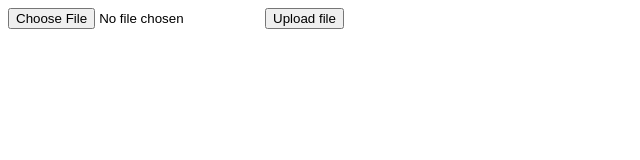
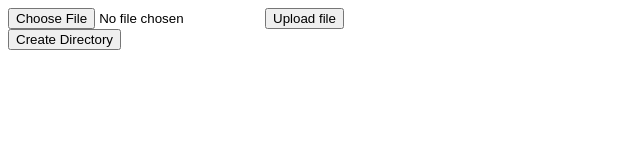
Before and after one commit to itzeltlelocl/Administrador-de-archivos-en-la-nube, a plain HTML site: page uploadFiles/public/index.html in a window 1280 px wide. Shown: the whole page, without its empty margins (0-640 px from the left). Drawn offline with Linux system fonts and the light colour scheme.

Commit message:
Add files via upload
Ejemplo: Se añadió botón para crear directorio

```diff
--- a/uploadFiles/public/index.html
+++ b/uploadFiles/public/index.html
@@ -11,5 +11,9 @@
 		<button id="btnSend"> Upload file </button>
 	</form>
 
+	<form action="/createDirectory" method="post" enctype="multipart/form-data">
+		<button id="btnDir"> Create Directory </button>
+	</form>
 </body>
+
 </html>
```
